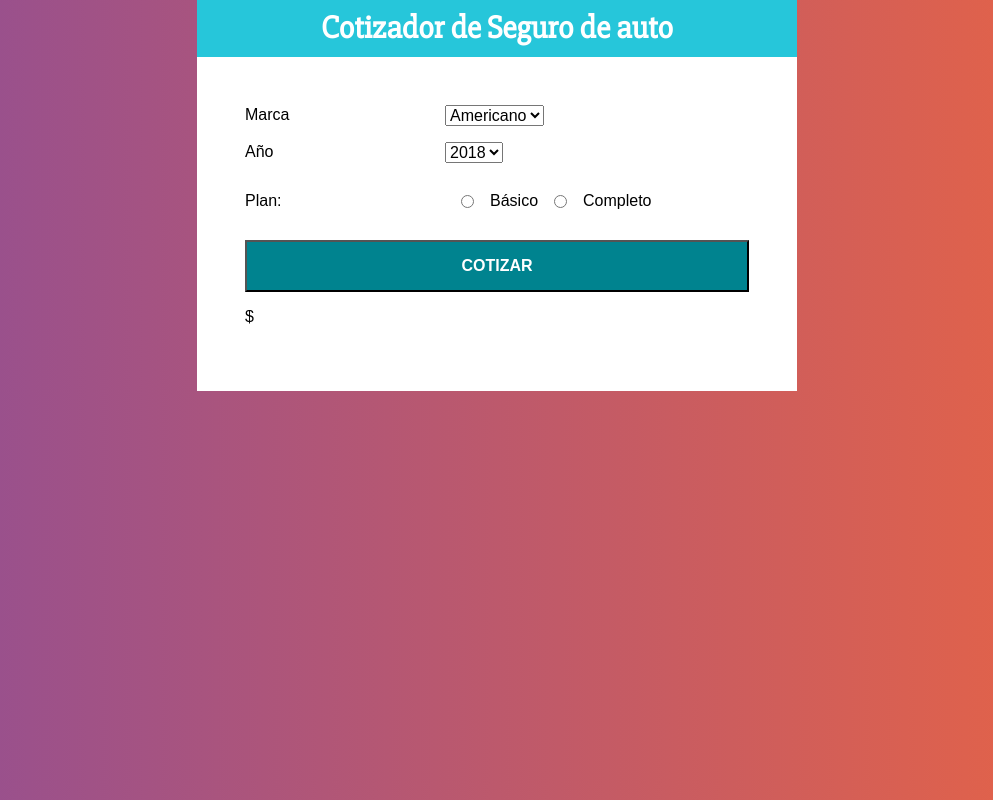
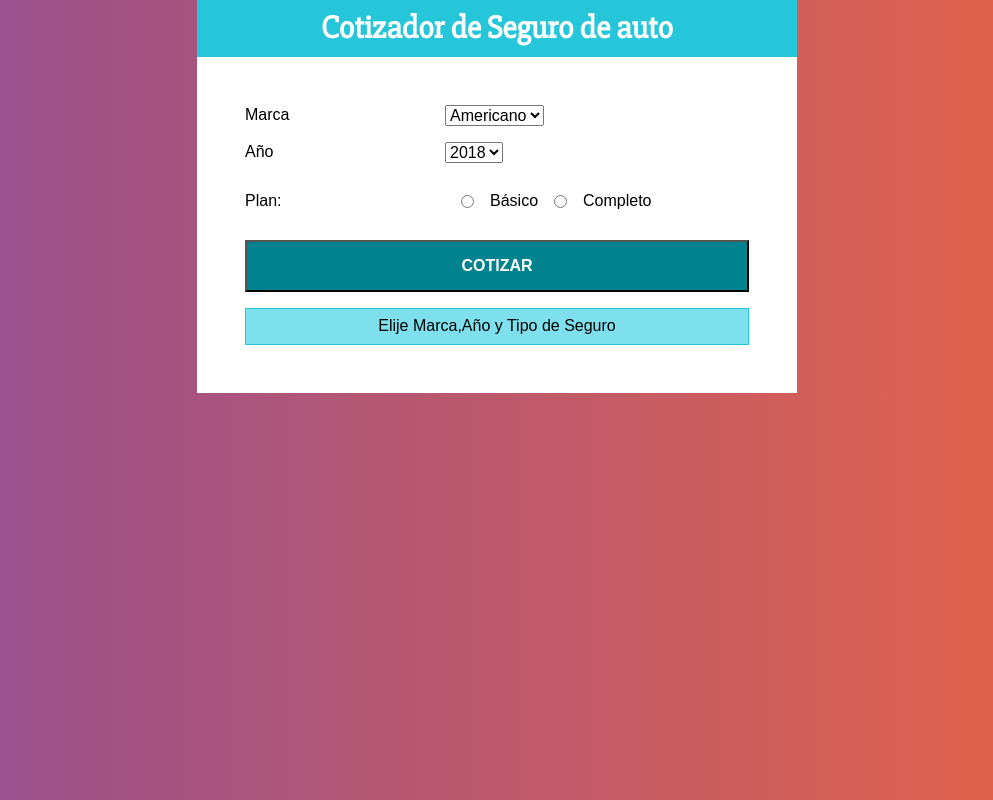
Before and after one commit to FlorenciaNodar/ReactJsPr-ctica1, a React (Create React App) app: page / in a window 1280 px wide. Shown: the whole page, without its empty margins (143-1136 px from the left). Built offline with nearby package versions, Linux system fonts and the light colour scheme.

Commit message:
Se agregó animación en el resultado, la clase CSSTransition a la clase de nombre es con s. classnames

```diff
--- a/package.json
+++ b/package.json
@@ -21,5 +21,8 @@
     "not dead",
     "not ie <= 11",
     "not op_mini all"
-  ]
+  ],
+  "devDependencies": {
+    "react-transition-group": "^2.5.2"
+  }
 }
--- a/src/componentes/App.js
+++ b/src/componentes/App.js
@@ -67,9 +67,8 @@ class App extends Component {
             <Formulario cotizarSegurosProp={this.cotizarSeguro} />
             <Resumen
             datos= {this.state.datos}
-            resultado = {this.state.resultado}
             />
-            <Resultado resultado ={this.state.resultado}/>
+            <Resultado resultado={this.state.resultado}/>
         </div>
         </div>
 
--- a/src/componentes/Resultado.js
+++ b/src/componentes/Resultado.js
@@ -1,9 +1,19 @@
 import React, {Component} from 'react';
-
+import {TransitionGroup, CSSTransition} from 'react-transition-group';
 class Resultado extends Component{
     render(){
+        const resultado = this.props.resultado;
+        const mensaje = (!resultado) ? 'Elije Marca,Año y Tipo de Seguro':'El total es: $';
         return(
-        <p>${this.props.resultado}</p>
+            <div className="gran-total">
+            {mensaje}
+            <TransitionGroup component="span" className="resultado">
+                <CSSTransition classNames="resultado"
+                key={resultado} timeout={{enter: 500, exit: 500}}>
+                <span>{resultado}</span>
+                </CSSTransition>
+            </TransitionGroup>
+            </div>
         );
 
     }
--- a/src/componentes/Resumen.js
+++ b/src/componentes/Resumen.js
@@ -1,6 +1,5 @@
 import React, {Component} from 'react';
 import {primeraMayuscula} from '../helpers/Helpers';
-import Resultado from './Resultado';
 class Resumen extends Component {
 
     mostrarResumen = () =>{
```
Also changed, not shown: 1 other file (tests, documents, lock files or other folders).
